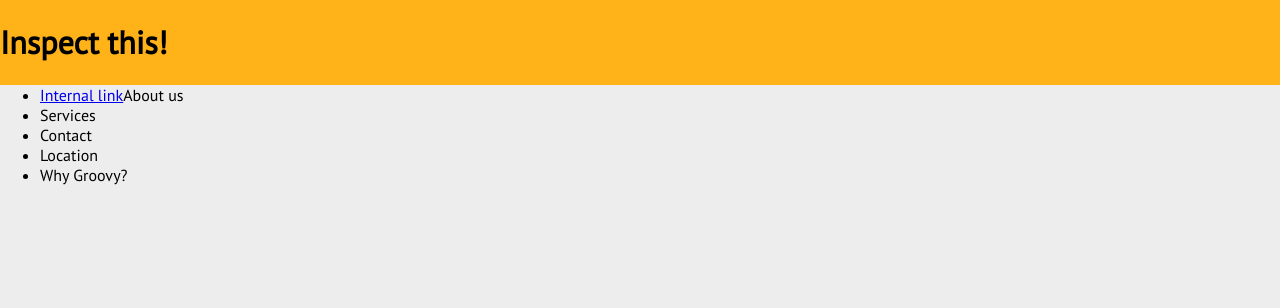
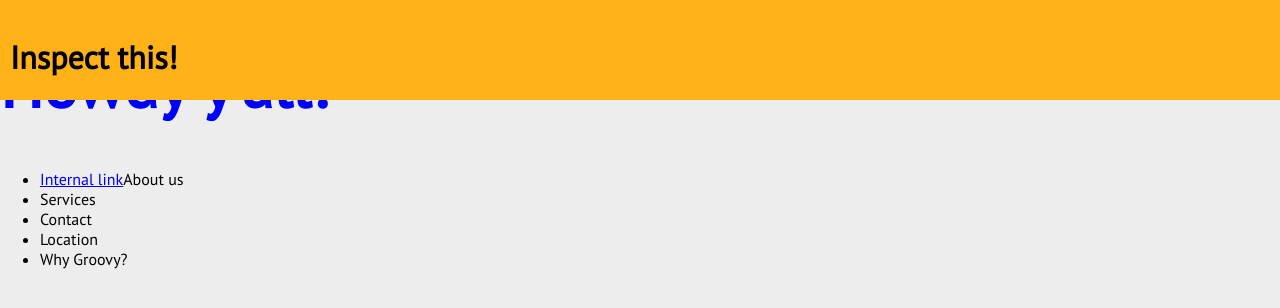
Before and after one commit to xavierhayden/xavierhayden.github.io, a plain HTML site: page index.html in a window 1280 px wide. Drawn offline with Linux system fonts and the light colour scheme.

Commit message:
Update style.css

```diff
--- a/style.css
+++ b/style.css
@@ -5,6 +5,7 @@
 	background: #FFB319;
 	top: 0;
 	width: 100%;
+	padding: 15px 0px 0px 10px;
 	margin: 0;
 	position: fixed;
 	}
@@ -24,3 +25,9 @@ body {
 .navigation {
 
 }
+
+.greeting {
+	color: blue;
+	font-size: 64px;
+
+}
```
